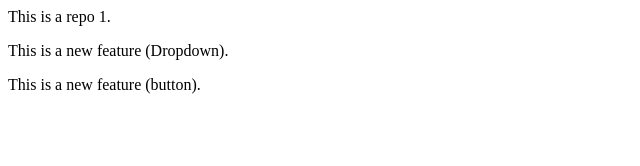
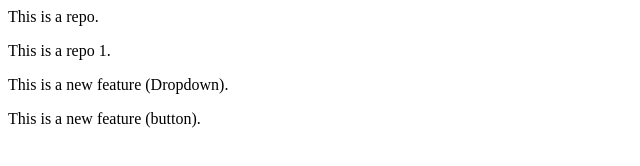
Before and after one commit to Nikul-008/local-repo, a plain HTML site: page index.html in a window 1280 px wide. Shown: the whole page, without its empty margins (0-640 px from the left). Drawn offline with Linux system fonts and the light colour scheme.

Commit message:
Update index.html

```diff
--- a/index.html
+++ b/index.html
@@ -1,3 +1,4 @@
+<p>This is a repo.</p>
 <p>This is a repo 1.</p>
 <p>This is a new feature (Dropdown).</p>
 <p>This is a new feature (button).</p>
```
